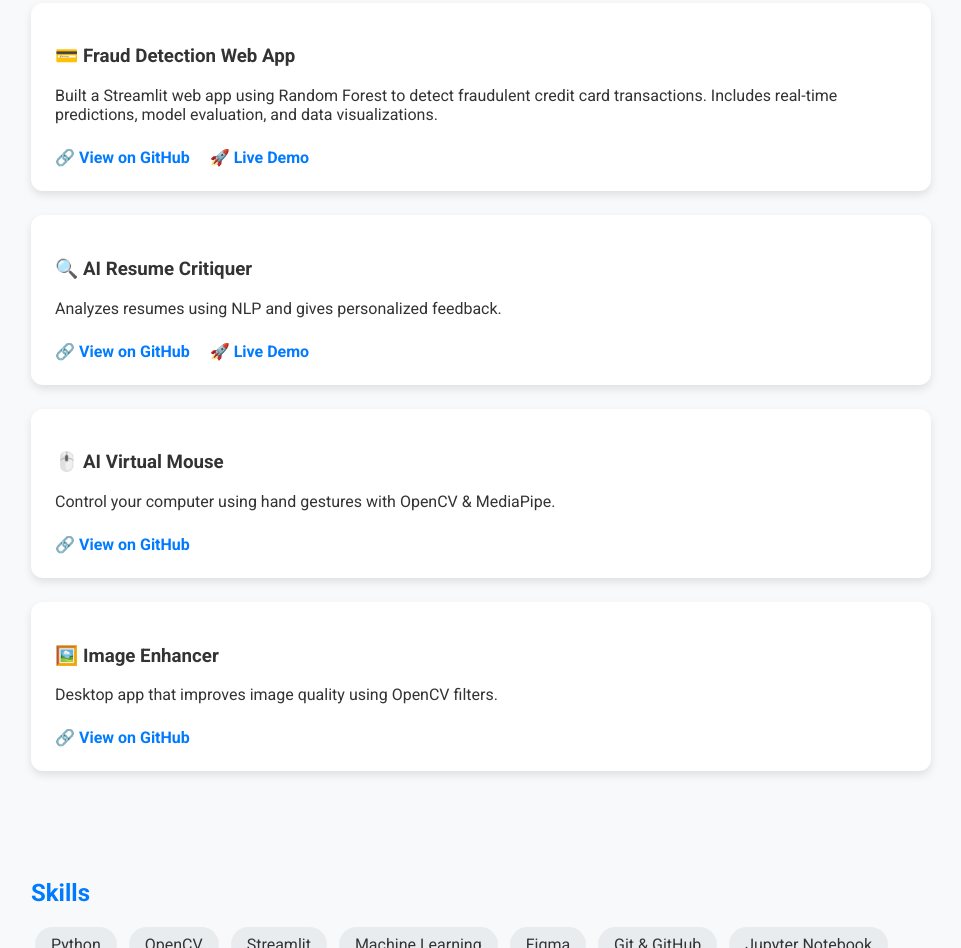
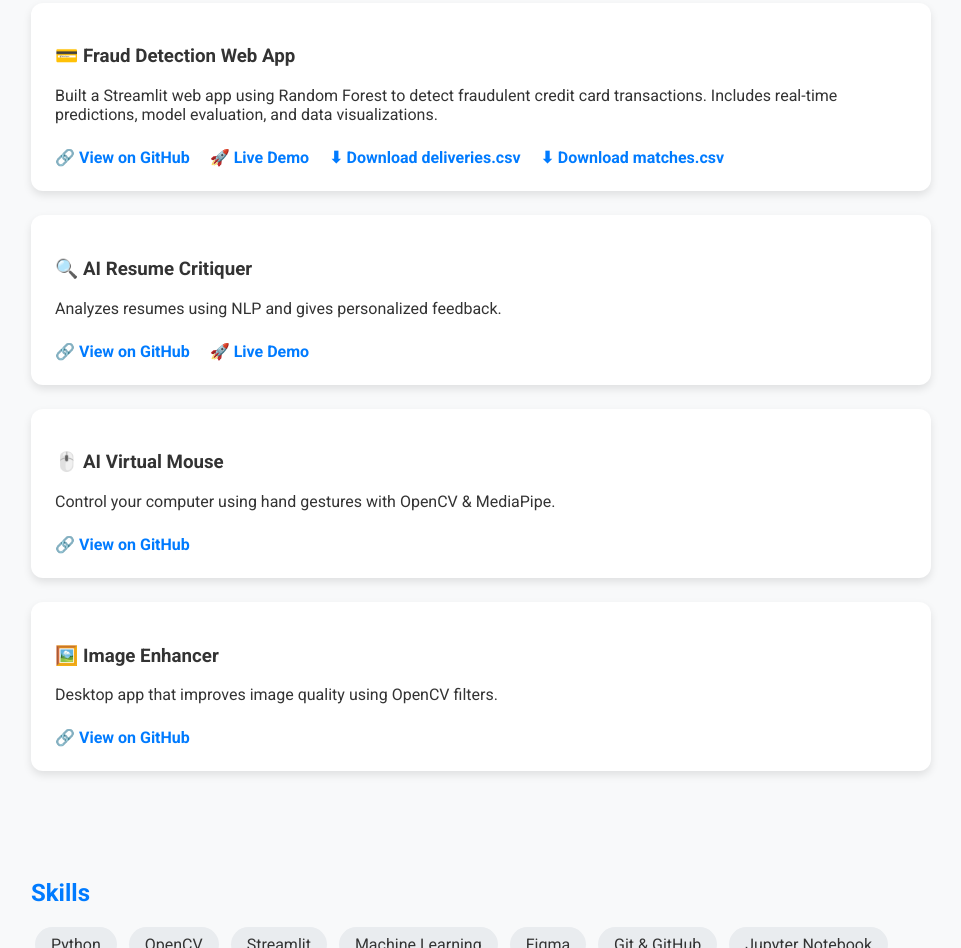
Before and after one commit to ErAkhileshSingh/akhilesh-portfolio, a plain HTML site: page index.html in a window 1280 px wide. Shown: the part 805-1753 px from the top of the page, without its empty margins (159-1120 px from the left). Drawn offline with Linux system fonts and the light colour scheme.

Commit message:
Added download link for IPL dataset

```diff
--- a/index.html
+++ b/index.html
@@ -37,6 +37,8 @@
       <p>Built a Streamlit web app using Random Forest to detect fraudulent credit card transactions. Includes real-time predictions, model evaluation, and data visualizations.</p>
       <a href="https://github.com/ErAkhileshSingh/fraud-detection-app" target="_blank">🔗 View on GitHub</a>
       <a href="https://fraud-detection-app-kmazc6jfpdv5apactetnyu.streamlit.app/" target="_blank">🚀 Live Demo</a>
+      <a href="https://raw.githubusercontent.com/ErAkhileshSingh/akhilesh-portfolio/main/data/deliveries.csv" download>⬇ Download deliveries.csv</a>
+      <a href="https://raw.githubusercontent.com/ErAkhileshSingh/akhilesh-portfolio/main/data/matches.csv" download>⬇ Download matches.csv</a>
     </div>
     <div class="card">
       <h3>🔍 AI Resume Critiquer</h3>
```
